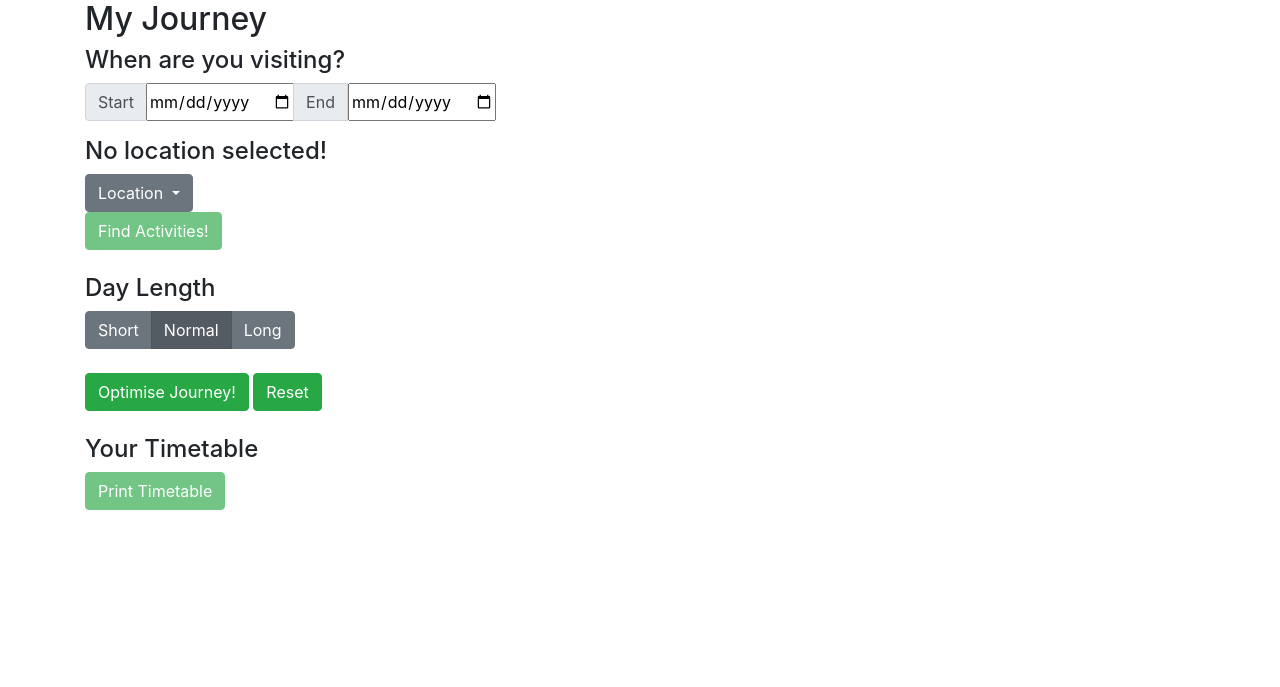
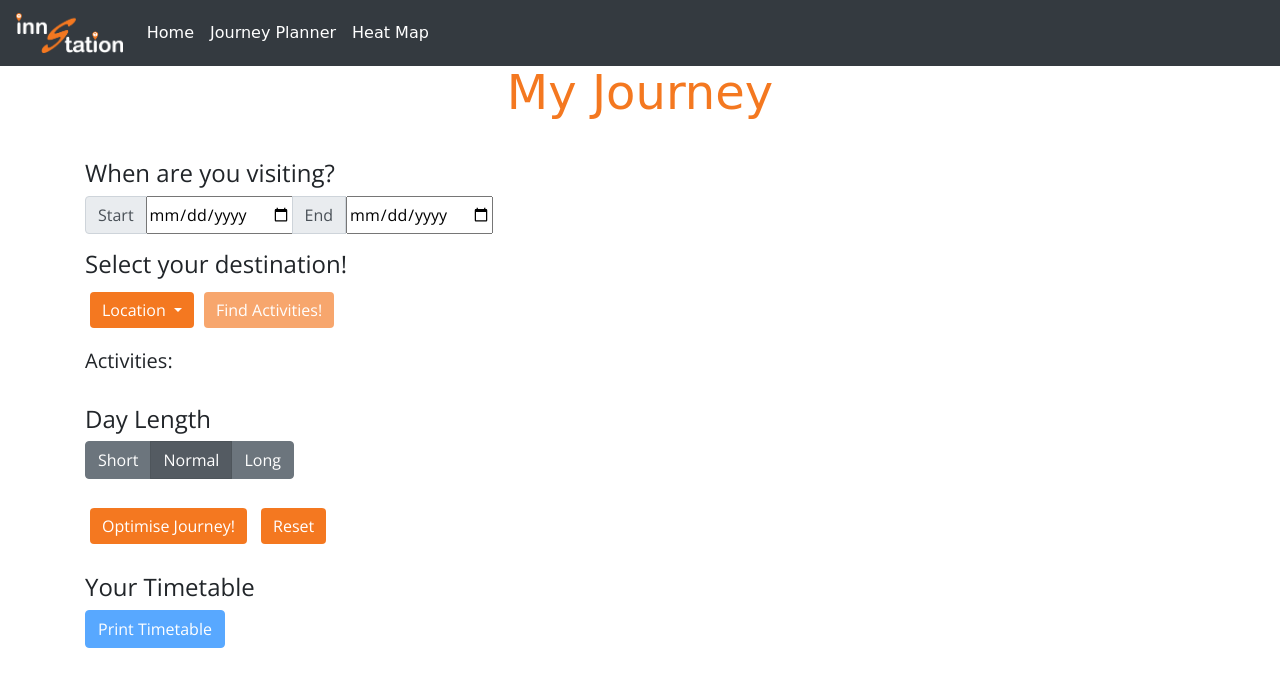
Before and after one commit to lulululu7766/Travolla, a PHP site: page /journeyplanner.php in a window 1280 px wide. Shown: the top 687 px of the page. Run offline with PHP 8.4, Linux system fonts and the light colour scheme; some web fonts are replaced.

Commit message:
Updated OJP and HeatMap
Added nav bars and styling.

```diff
--- /dev/null
+++ b/css/journeyplanner.css
@@ -0,0 +1,5 @@
+#journeyPlanner button{
+    background-color: #F47820;
+    border: none;
+    margin: 5px;
+}
--- a/journeyplanner.php
+++ b/journeyplanner.php
@@ -5,18 +5,42 @@
 		<meta charset="utf-8">
 		<meta name="viewport" content="width=device-width, initial-scale=1, shrink-to-fit=no">
 		<!-- Bootstrap CSS -->
-		<link rel="stylesheet" href="./css/bootstrap.css">
+        <link rel="stylesheet" href="https://maxcdn.bootstrapcdn.com/bootstrap/4.0.0/css/bootstrap.min.css" crossorigin="anonymous">
         <link rel="shortcut icon" href="css/images/weblogo.png"/>
+        <script src="https://ajax.googleapis.com/ajax/libs/jquery/3.3.1/jquery.min.js"></script>
+        <script src="https://maxcdn.bootstrapcdn.com/bootstrap/4.0.0/js/bootstrap.min.js"></script>
+        <link rel="stylesheet" type="text/css" href="css\main.css">
+        <link rel="stylesheet" type="text/css" href="css\signup.css">
+        <link rel="stylesheet" type="text/css" href="css\index.css">
+        <link rel="stylesheet" type="text/css" href="css\journeyplanner.css">
         <link href="https://fonts.googleapis.com/css?family=Patua+One" rel="stylesheet">
         <link href="https://fonts.googleapis.com/css?family=Open+Sans" rel="stylesheet">
 
 		<title>Travolla - Optimised Journey Planner</title>
 	</head>
 	<body>
-		<div class="container-fluid">
-			<div id="heading" class="container">
-				<h2>My Journey</h2>
+        <nav class="navbar navbar-expand-md fixed-top bg-dark">
+            <a class="navbar-brand" href="index.php"><img src="css/images/teamlogo.png"></a>
+            <button class="navbar-toggler" type="button" data-toggle="collapse" data-target="#navbarCollapse" aria-controls="navbarCollapse" aria-expanded="false" aria-label="Toggle navigation">
+                <span class="navbar-toggler-icon"></span>
+            </button>
+            <div class="collapse navbar-collapse" id="navbarCollapse">
+                <ul class="navbar-nav mr-auto">
+                    <li class="nav-item active">
+                        <a class="nav-link" href="index.php">Home </a>
+                    </li>
+                    <li class="nav-item">
+                        <a class="nav-link" href="#"> Journey Planner</a>
+                    </li>
+                    <li class="nav-item">
+                        <a class="nav-link" href="heatmap.php">  Heat Map </a>
+                    </li>
+                </ul>
             </div>
+        </nav>
+
+		<div class="container-fluid" style="padding-top: 5%">
+            <h1 id="toptitle">My Journey</h1>
 			<!-- Top Journey Planner container -->
 			<div id="journeyPlanner" class="container">
 				<h4>When are you visiting?</h4>
@@ -33,9 +57,10 @@
 				</div>
                 <!-- Location selection div -->
 				<div id="locationDiv">
-                    <h4 id="locationH4">No location selected!</h4>
+                    <h4 id="locationH4">Select your destination!</h4>
+                    <div class="input-group mb-3">
                         <div class="dropdown">
-                        <button class="btn btn-secondary dropdown-toggle" type="button" id="dropdownMenuButton" data-toggle="dropdown" aria-haspopup="true" aria-expanded="false">
+                            <button class="btn btn-primary dropdown-toggle" type="button" id="dropdownMenuButton" data-toggle="dropdown" aria-haspopup="true" aria-expanded="false">
                                 Location
                             </button>
                             <div class="dropdown-menu" aria-labelledby="dropdownMenuButton">
@@ -43,10 +68,12 @@
                                 <a class="dropdown-item" href="#" onclick="getActivities(8120)">Brisbane, Australia</a>
                             </div>
                         </div>
-                    <button onclick="drawButtons()" class="getActivitiesBtn btn btn-success" id="getActivitiesBtn">Find Activities!</button>
+                        <button onclick="drawButtons()" class="getActivitiesBtn btn btn-primary" id="getActivitiesBtn">Find Activities!</button>
+                    </div>
 				</div>
 
                 <!-- Container to display the list of activity buttons -->
+                <h5>Activities:</h5>
                 <div id="activityDiv" class="container">
 
                 </div>
@@ -78,8 +105,8 @@
 				<br> <!-- This is gross I know, but hey it works -->
 
                 <!-- Optimise and reset buttons -->
-				<button onclick="optimiseJourney()" class="optimiseBtn btn btn-success" id="optimiseBtn">Optimise Journey!</button>
-				<button onclick="resetJourney()" class="resetBtn btn btn-success" id="resetBtn">Reset</button>
+				<button onclick="optimiseJourney()" class="optimiseBtn btn btn-primary" id="optimiseBtn">Optimise Journey!</button>
+				<button onclick="resetJourney()" class="resetBtn btn btn-primary" id="resetBtn">Reset</button>
 
 			</div>
 		</div>
@@ -93,7 +120,7 @@
             <div id="timetableMain" class="container">
             </div>
             <!-- Timetable print button -->
-            <button onclick="printTimetable()" class="printBtn btn btn-success" id="printBtn">Print Timetable</button>
+            <button onclick="printTimetable()" class="printBtn btn btn-primary" id="printBtn">Print Timetable</button>
         </div>
 
         <!-- Print template container -->
--- a/js/journeyplanner.js
+++ b/js/journeyplanner.js
@@ -44,10 +44,10 @@ function getActivities(cityId) {
     });
     // Handle different cityIds
     if (cityId === 5120) {
-        document.getElementById('locationH4').innerText = "Dalian, China";
+        document.getElementById('dropdownMenuButton').innerText = "Dalian, China";
         tripDestination = "Dalian, China";
     } else {
-        document.getElementById('locationH4').innerText = "Brisbane, Australia";
+        document.getElementById('dropdownMenuButton').innerText = "Brisbane, Australia";
         tripDestination = "Brisbane, Australia";
     }
     // Enable the 'Find Activities!' button after query is complete.
@@ -64,7 +64,7 @@ function drawButtons() {
     for (var activity in activityDict) {
         var activityBtn = document.createElement('button');
         // BOOTSTRAP Create a BootStrap btn-secondary button.
-        activityBtn.className = "activityBtn btn btn-secondary";
+        activityBtn.className = "activityBtn btn btn-primary";
         activityBtn.innerText = activity;
         activityBtn.onclick = function () {
             addActivity(this.innerText);
@@ -123,12 +123,9 @@ function drawActivities() {
         cardText.className = "card-text";
         cardText.innerText = activityDict[activityName][2];
         // BOOTSTRAP Create a Bootstrap list-group containing the duration of the activity.
-        var cardTimeList = document.createElement('ul');
-        cardTimeList.className = "list-group list-group-flush";
-        var cardTimeElement = document.createElement('li');
-        cardTimeElement.className = "list-group-item";
-        cardTimeElement.innerText = "Duration: " + activityDict[activityName][0] + " hours.";
-        cardTimeList.appendChild(cardTimeElement);
+        var cardTimeList = document.createElement('p');
+        cardTimeList.className = "card-text";
+        cardTimeList.innerText = "Duration: " + activityDict[activityName][0] + " hours.";
         // BOOTSTRAP Append the Bootstrap btn-danger remove button.
         var buttonDiv = document.createElement('div');
         buttonDiv.className = "card-body";
@@ -142,8 +139,8 @@ function drawActivities() {
         // Append all of these components.
         cardBody.appendChild(cardTitle);
         cardBody.appendChild(cardText);
+        cardBody.appendChild(cardTimeList);
         card.appendChild(cardBody);
-        card.appendChild(cardTimeList);
         card.appendChild(buttonDiv);
         cardsDiv.appendChild(cardBreak);
         cardsDiv.append(card);
```
Also changed, not shown: heatmap.php (+23 -2 lines). Lines whose indentation alone changed are shown as unchanged.
